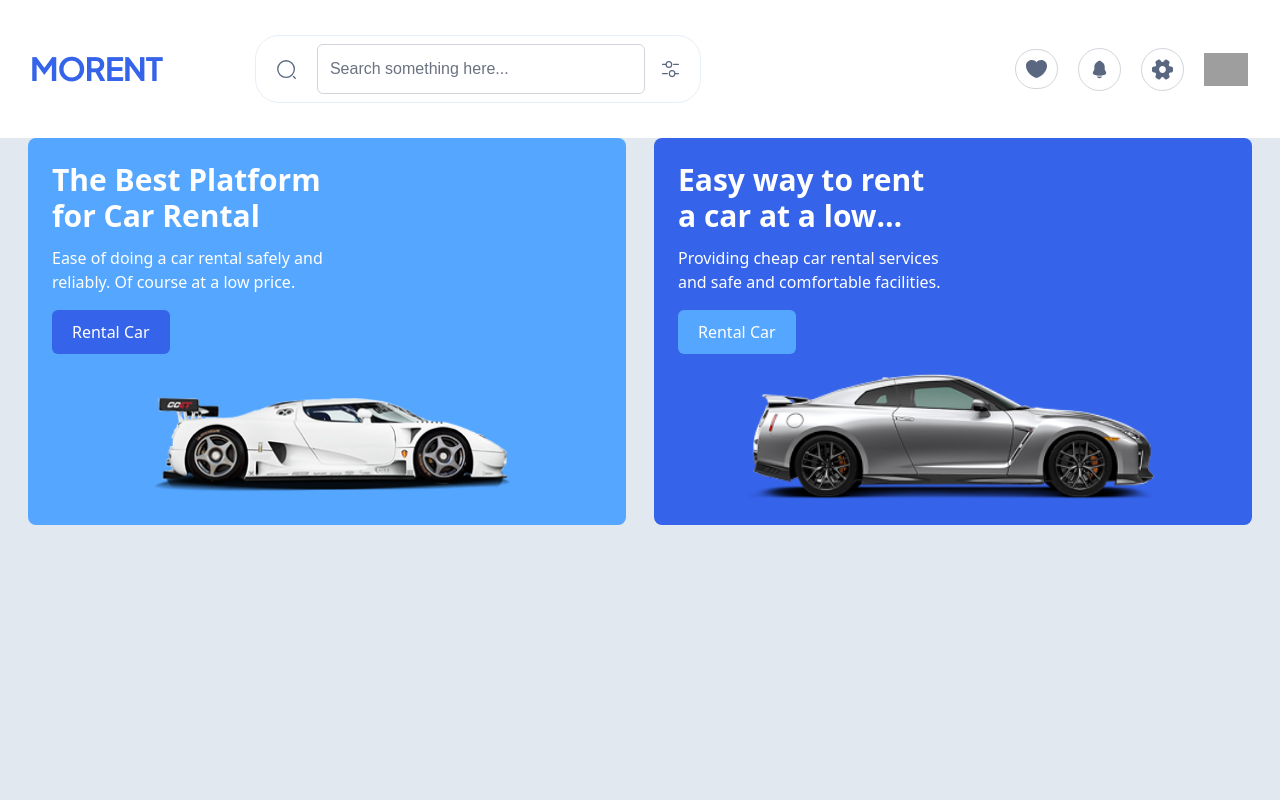
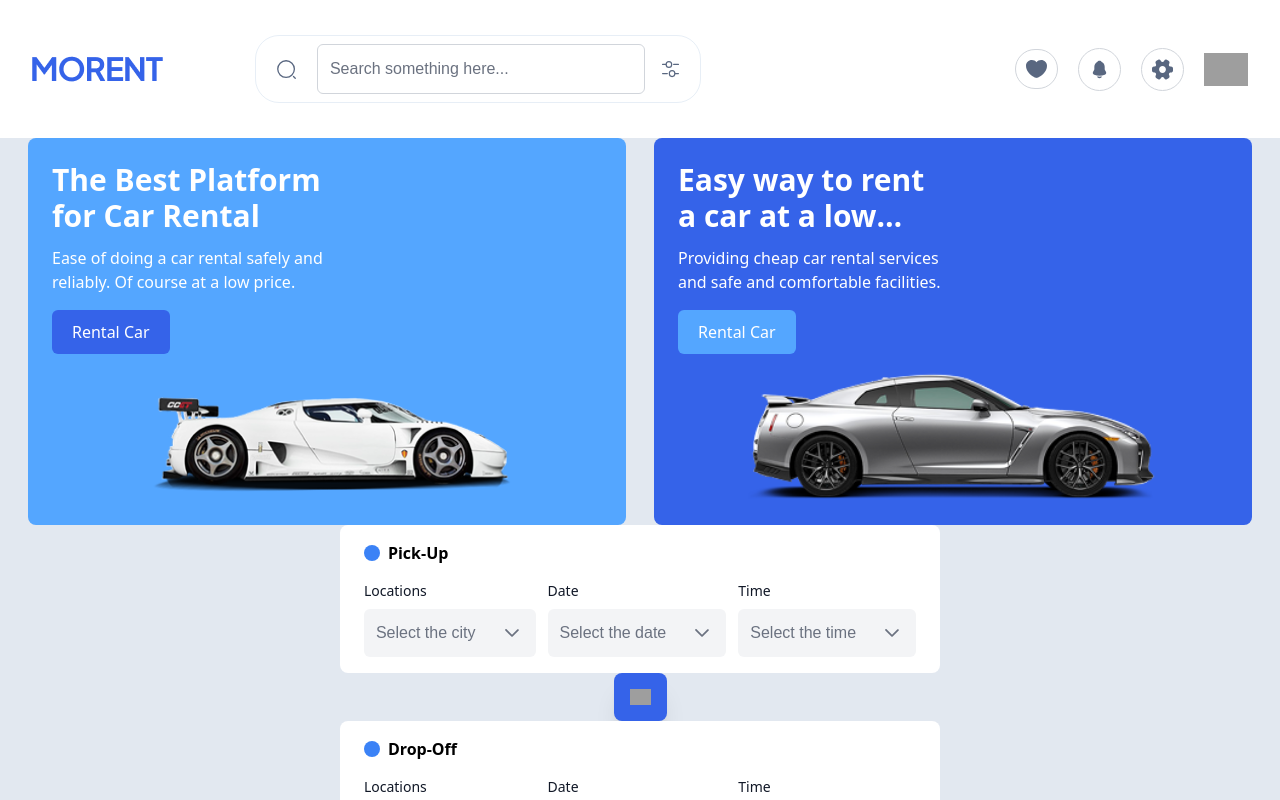
Before and after one commit to tech-cell-eg/round-3-car-rental-front, a React (Vite) app: page / in a window 1280 px wide. Shown: the top 800 px of the page. Built offline with nearby package versions, Linux system fonts and the light colour scheme; grey boxes are pictures that could not be loaded; a web font is replaced by a local one.

Commit message:
feat: create PickAndDropSection component and include it in HeroSection

```diff
--- a/src/components/HeroSection.tsx
+++ b/src/components/HeroSection.tsx
@@ -1,9 +1,11 @@
 import HeroBannersWrapper from "./HeroBannersWrapper";
+import PickAndDropSection from "./PickAndDropSection";
 
 function HeroSection() {
   return (
     <section className="relative h-dvh bg-slate-200">
       <HeroBannersWrapper />
+      <PickAndDropSection />
     </section>
   );
 }
--- /dev/null
+++ b/src/components/PickAndDropSection.tsx
@@ -0,0 +1,87 @@
+import PickAndDrop from "./PickAndDrop";
+import LocationPicker from "./LocationPicker";
+import DatePicker from "./DatePicker";
+import TimePicker from "./DatePicker";
+import Icon from "./Icon";
+
+const locations = ["Location 1", "Location 2", "Location 3"];
+const dates = ["2025-04-10", "2025-04-11", "2025-04-12"];
+const times = ["09:00 AM", "12:00 PM", "03:00 PM"];
+
+function PickAndDropSection() {
+  return (
+    <div className="flex flex-col items-center">
+      <div className="py-4 px-6 bg-surface-default rounded-lg">
+        <PickAndDrop title="Pick-Up" />
+        <div className="flex gap-3">
+          <LocationPicker
+            label="Locations"
+            // value={pickUpLocation}
+            value="pick up loc"
+            // onChange={setPickUpLocation}
+            onChange={() => {}}
+            options={locations}
+            placeholder="Select the city"
+          />
+          <DatePicker
+            label="Date"
+            // value={pickUpDate}
+            value="date loc"
+            // onChange={setPickUpDate}
+            onChange={() => {}}
+            options={dates}
+            placeholder="Select the date"
+          />
+          <TimePicker
+            label="Time"
+            // value={pickUpTime}
+            value="time loc"
+            // onChange={setPickUpTime}
+            onChange={() => {}}
+            options={times}
+            placeholder="Select the time"
+          />
+        </div>
+      </div>
+
+      <div className="w-fit h-fit p-4 bg-accent-primary rounded-lg shadow-xl">
+        <Icon name="swap" />
+      </div>
+
+      <div className="py-4 px-6 bg-surface-default rounded-lg">
+        <PickAndDrop title="Drop-Off" />
+        <div className="flex gap-3">
+          <LocationPicker
+            label="Locations"
+            // value={pickUpLocation}
+            value="pick up loc"
+            // onChange={setPickUpLocation}
+            onChange={() => {}}
+            options={locations}
+            placeholder="Select the city"
+          />
+          <DatePicker
+            label="Date"
+            // value={pickUpDate}
+            value="date loc"
+            // onChange={setPickUpDate}
+            onChange={() => {}}
+            options={dates}
+            placeholder="Select the date"
+          />
+          <TimePicker
+            label="Time"
+            // value={pickUpTime}
+            value="time loc"
+            // onChange={setPickUpTime}
+            onChange={() => {}}
+            options={times}
+            placeholder="Select the time"
+          />
+        </div>
+      </div>
+    </div>
+  );
+}
+
+export default PickAndDropSection;
```
